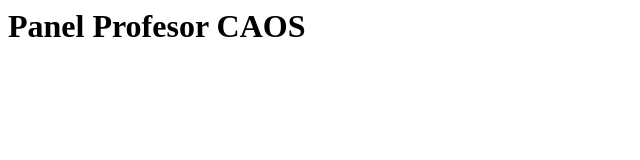
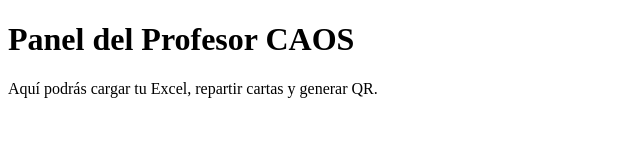
Before and after one commit to benjaminwfsdf/caosapp, a plain HTML site: page index.html in a window 1280 px wide. Shown: the whole page, without its empty margins (0-640 px from the left). Drawn offline with Linux system fonts and the light colour scheme.

Commit message:
Add files via upload

```diff
--- a/index.html
+++ b/index.html
@@ -1 +1,12 @@
-<html><body><h1>Panel Profesor CAOS</h1></body></html>
+
+<!DOCTYPE html>
+<html>
+<head>
+  <meta charset="UTF-8">
+  <title>Panel del Profesor</title>
+</head>
+<body>
+  <h1>Panel del Profesor CAOS</h1>
+  <p>Aquí podrás cargar tu Excel, repartir cartas y generar QR.</p>
+</body>
+</html>
```
